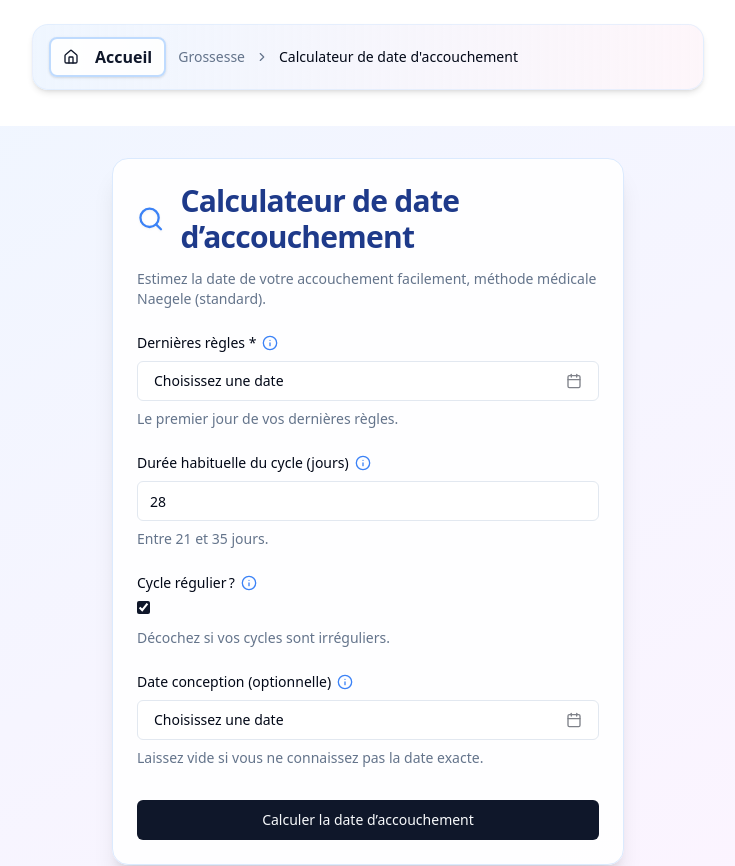
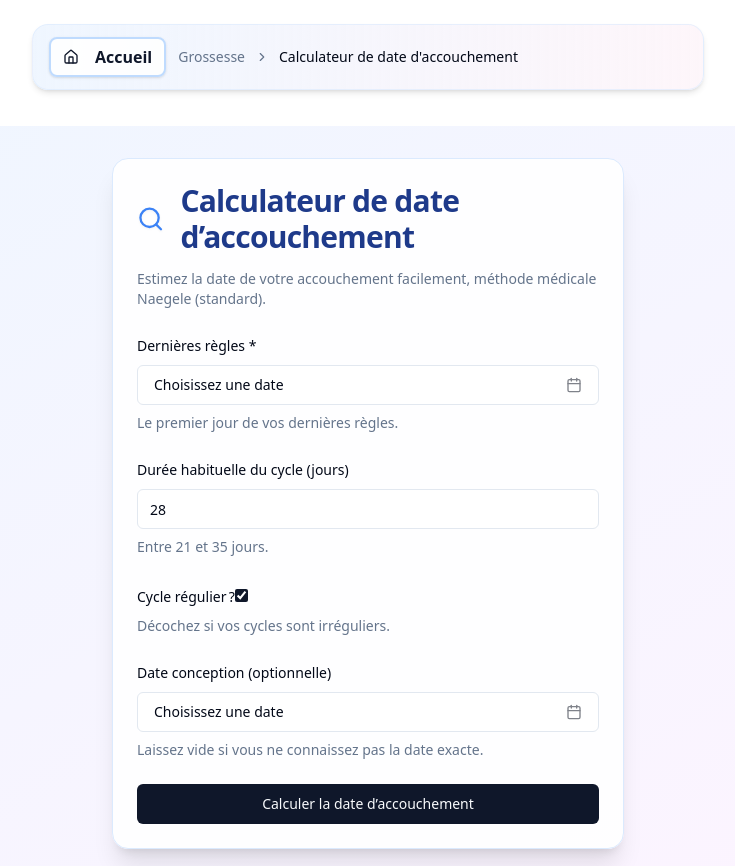
Before and after one commit to Anass-HOUDZI/materna, a React (Vite) app: page /grossesse/calculateur-terme in a window 1280 px wide. Shown: the top 866 px of the page, without its empty margins (272-1007 px from the left). Built offline with nearby package versions, Linux system fonts and the light colour scheme.

Commit message:
Reverted to commit 8beaf34ed53ae950822a5b1dd974894205a0ee4d

```diff
--- a/src/components/tools/DueDateCalculatorForm.tsx
+++ b/src/components/tools/DueDateCalculatorForm.tsx
@@ -4,7 +4,8 @@ import { z } from "zod";
 import { useForm } from "react-hook-form";
 import { zodResolver } from "@hookform/resolvers/zod";
 import { format, addDays, isAfter } from "date-fns";
-import { CalendarIcon, Info } from "lucide-react";
+import { CalendarIcon } from "lucide-react";
+
 import { Button } from "@/components/ui/button";
 import { Input } from "@/components/ui/input";
 import { Calendar } from "@/components/ui/calendar";
@@ -14,12 +15,6 @@ import {
 import {
   Form, FormField, FormLabel, FormControl, FormItem, FormDescription, FormMessage
 } from "@/components/ui/form";
-import {
-  Tooltip,
-  TooltipProvider,
-  TooltipTrigger,
-  TooltipContent,
-} from "@/components/ui/tooltip";
 
 const formSchema = z.object({
   lastPeriod: z.date({
@@ -51,8 +46,6 @@ export function DueDateCalculatorForm() {
       isRegular: true,
       conception: undefined,
     },
-    mode: "onChange", // Feedback immédiat
-    reValidateMode: "onChange",
   });
 
   const [result, setResult] = React.useState<Date | null>(null);
@@ -69,33 +62,14 @@ export function DueDateCalculatorForm() {
   }
 
   return (
-    <TooltipProvider>
     <Form {...form}>
       <form onSubmit={form.handleSubmit(onSubmit)} className="space-y-6">
-          {/* Champ Dernières règles */}
         <FormField
           control={form.control}
           name="lastPeriod"
           render={({ field }) => (
             <FormItem>
-                <div className="flex items-center gap-1">
               <FormLabel>Dernières règles *</FormLabel>
-                  <Tooltip>
-                    <TooltipTrigger asChild>
-                      <button
-                        type="button"
-                        tabIndex={-1}
-                        aria-label="Informations sur ce champ"
-                        className="p-0.5"
-                      >
-                        <Info className="w-4 h-4 text-blue-500" />
-                      </button>
-                    </TooltipTrigger>
-                    <TooltipContent>
-                      Saisissez le premier jour de vos dernières règles. Cette information est essentielle pour estimer le terme.
-                    </TooltipContent>
-                  </Tooltip>
-                </div>
               <Popover>
                 <PopoverTrigger asChild>
                   <FormControl>
@@ -117,37 +91,16 @@ export function DueDateCalculatorForm() {
                 </PopoverContent>
               </Popover>
               <FormDescription>Le premier jour de vos dernières règles.</FormDescription>
-                {/* Message animé feedback immédiat */}
-                <div className="transition-all duration-300">
               <FormMessage />
-                </div>
             </FormItem>
           )}
         />
-          {/* Champ Durée du cycle */}
         <FormField
           control={form.control}
           name="cycleLength"
           render={({ field }) => (
             <FormItem>
-                <div className="flex items-center gap-1">
               <FormLabel>Durée habituelle du cycle (jours)</FormLabel>
-                  <Tooltip>
-                    <TooltipTrigger asChild>
-                      <button
-                        type="button"
-                        tabIndex={-1}
-                        aria-label="Aide durée cycle"
-                        className="p-0.5"
-                      >
-                        <Info className="w-4 h-4 text-blue-500" />
-                      </button>
-                    </TooltipTrigger>
-                    <TooltipContent>
-                      Entre 21 et 35 jours. La moyenne est 28 jours. Adaptez pour les cycles longs ou courts.
-                    </TooltipContent>
-                  </Tooltip>
-                </div>
               <FormControl>
                 <Input
                   type="number"
@@ -160,36 +113,16 @@ export function DueDateCalculatorForm() {
                 />
               </FormControl>
               <FormDescription>Entre 21 et 35 jours.</FormDescription>
-                <div className="transition-all duration-300">
               <FormMessage />
-                </div>
             </FormItem>
           )}
         />
-          {/* Champ Régularité */}
         <FormField
           control={form.control}
           name="isRegular"
           render={({ field }) => (
             <FormItem>
-                <div className="flex items-center gap-1">
               <FormLabel>Cycle régulier ?</FormLabel>
-                  <Tooltip>
-                    <TooltipTrigger asChild>
-                      <button
-                        type="button"
-                        tabIndex={-1}
-                        aria-label="Aide régularité cycle"
-                        className="p-0.5"
-                      >
-                        <Info className="w-4 h-4 text-blue-500" />
-                      </button>
-                    </TooltipTrigger>
-                    <TooltipContent>
-                      Décochez si vos cycles varient de plus de 4 jours d’un mois à l’autre.
-                    </TooltipContent>
-                  </Tooltip>
-                </div>
               <FormControl>
                 <input
                   type="checkbox"
@@ -199,36 +132,16 @@ export function DueDateCalculatorForm() {
                 />
               </FormControl>
               <FormDescription>Décochez si vos cycles sont irréguliers.</FormDescription>
-                <div className="transition-all duration-300">
               <FormMessage />
-                </div>
             </FormItem>
           )}
         />
-          {/* Champ Date conception */}
         <FormField
           control={form.control}
           name="conception"
           render={({ field }) => (
             <FormItem>
-                <div className="flex items-center gap-1">
               <FormLabel>Date conception (optionnelle)</FormLabel>
-                  <Tooltip>
-                    <TooltipTrigger asChild>
-                      <button
-                        type="button"
-                        tabIndex={-1}
-                        aria-label="Aide date conception"
-                        className="p-0.5"
-                      >
-                        <Info className="w-4 h-4 text-blue-500" />
-                      </button>
-                    </TooltipTrigger>
-                    <TooltipContent>
-                      Si connue : donne une estimation directe du terme (conception + 266 jours).
-                    </TooltipContent>
-                  </Tooltip>
-                </div>
               <Popover>
                 <PopoverTrigger asChild>
                   <FormControl>
@@ -250,9 +163,7 @@ export function DueDateCalculatorForm() {
                 </PopoverContent>
               </Popover>
               <FormDescription>Laissez vide si vous ne connaissez pas la date exacte.</FormDescription>
-                <div className="transition-all duration-300">
               <FormMessage />
-                </div>
             </FormItem>
           )}
         />
@@ -266,6 +177,5 @@ export function DueDateCalculatorForm() {
         )}
       </form>
     </Form>
-    </TooltipProvider>
   );
 }
```
Lines whose indentation alone changed are shown as unchanged.
